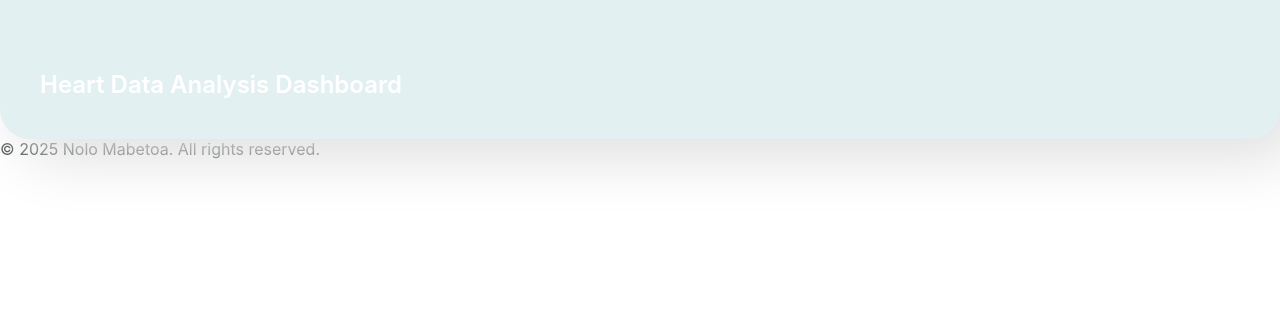
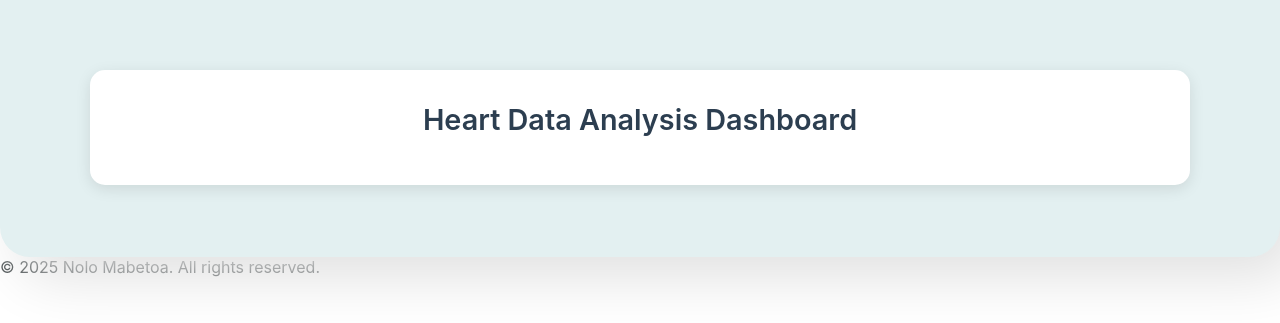
Before and after one commit to Nolo67/Nolomabetoa.cc, a plain HTML site: page Dashboards.html in a window 1280 px wide. Shown: the part 359-682 px from the top of the page. Drawn offline with Linux system fonts and the light colour scheme.

Commit message:
Update Dashboards.html

```diff
--- a/Dashboards.html
+++ b/Dashboards.html
@@ -22,8 +22,11 @@
             <h1>Dashboards</h1>
             <p>Interactive Tableau Dashboards</p>
         </section>
+<div class="dashboards-container">
 
         <!-- Tableau Dashboard Section -->
+      <div class="dashboard-card">
+
         <section class="dashboard-section">
             <h2>Heart Data Analysis Dashboard</h2>
             <div class='tableauPlaceholder' id='viz1757955625937' style='position: relative'>
@@ -71,7 +74,8 @@
             </script>
         </section>
     </div>
-
+</div>
+</div>
     <footer>
         <p>&copy; 2025 Nolo Mabetoa. All rights reserved.</p>
     </footer>
```
